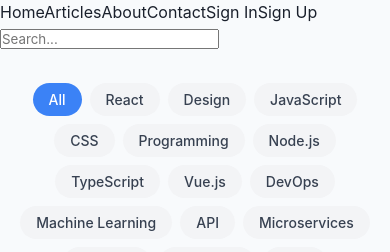
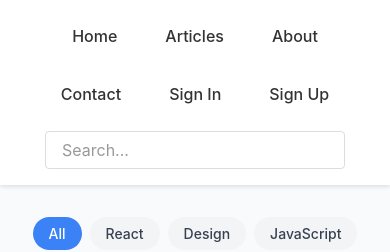
Before and after one commit to Madhan7671/Blogging_Website, a React (Vite) app: page /articles in a window 390 px wide. Shown: the top 252 px of the page. Built offline with nearby package versions, Linux system fonts and the light colour scheme; the HTML template or start-up script is replaced by a standard one.

Commit message:
Update Header.css

```diff
--- a/src/styles/Header.css
+++ b/src/styles/Header.css
@@ -1,105 +1,77 @@
 /* Add these styles to your Header.css file */
-
-.header-container {
+.header {
   display: flex;
+  justify-content: space-between;
   align-items: center;
-  justify-content: space-between;
   padding: 1rem 2rem;
+  background: #fff;
+  box-shadow: 0 2px 4px rgba(0, 0, 0, 0.1);
+  position: sticky;
+  top: 0;
+  z-index: 100;
   max-width: 1200px;
   margin: 0 auto;
 }
 
-.search-container {
-  flex: 1;
-  max-width: 400px;
-  margin: 0 2rem;
+/* Center navigation when search is hidden (home page) */
+.header:not(:has(input)) {
+  justify-content: center;
 }
 
-.search-input {
-  width: 100%;
+.header nav {
+  display: flex;
+  gap: 2rem;
+}
+
+.header nav a {
+  text-decoration: none;
+  color: #333;
+  font-weight: 500;
+  padding: 0.5rem 1rem;
+  border-radius: 4px;
+  transition: all 0.3s ease;
+}
+
+.header nav a:hover {
+  color: #007bff;
+  background: rgba(0, 123, 255, 0.1);
+}
+
+.header input[type="text"] {
   padding: 0.5rem 1rem;
   border: 1px solid #ddd;
   border-radius: 4px;
   font-size: 1rem;
   outline: none;
   transition: border-color 0.3s ease;
+  width: 300px;
 }
 
-.search-input:focus {
+.header input[type="text"]:focus {
   border-color: #007bff;
   box-shadow: 0 0 0 2px rgba(0, 123, 255, 0.25);
 }
 
-.search-input::placeholder {
+.header input[type="text"]::placeholder {
   color: #999;
-}
-
-.nav {
-  display: flex;
-  gap: 2rem;
-}
-
-.nav a {
-  text-decoration: none;
-  color: #333;
-  font-weight: 500;
-  transition: color 0.3s ease;
-}
-
-.nav a:hover,
-.nav a.active {
-  color: #007bff;
-}
-
-.auth-buttons {
-  display: flex;
-  gap: 1rem;
-}
-
-.btn {
-  padding: 0.5rem 1rem;
-  text-decoration: none;
-  border-radius: 4px;
-  font-weight: 500;
-  transition: all 0.3s ease;
-}
-
-.btn-outline {
-  border: 1px solid #007bff;
-  color: #007bff;
-  background: transparent;
-}
-
-.btn-outline:hover {
-  background: #007bff;
-  color: white;
-}
-
-.btn-primary {
-  background: #007bff;
-  color: white;
-  border: 1px solid #007bff;
-}
-
-.btn-primary:hover {
-  background: #0056b3;
-  border-color: #0056b3;
 }
 
 /* Responsive design */
 @media (max-width: 768px) {
-  .header-container {
+  .header {
     flex-direction: column;
+    gap: 1rem;
+    padding: 1rem;
+  }
+
+  .header nav {
+    flex-wrap: wrap;
+    justify-content: center;
     gap: 1rem;
   }
 
-  .search-container {
-    max-width: 100%;
-    margin: 0;
-  }
-
-  .nav {
-    flex-wrap: wrap;
-    justify-content: center;
+  .header input[type="text"] {
+    width: 100%;
+    max-width: 300px;
   }
 }
```
